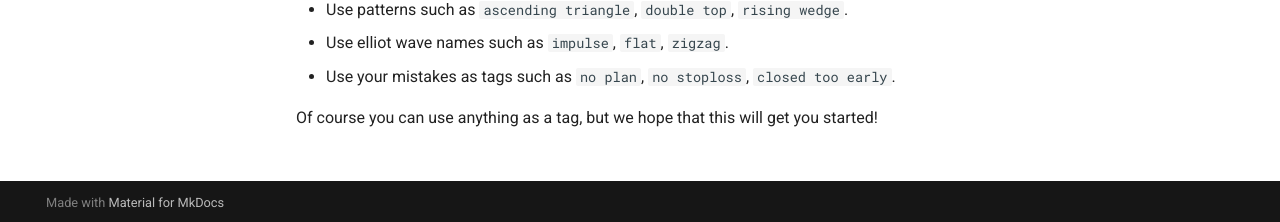
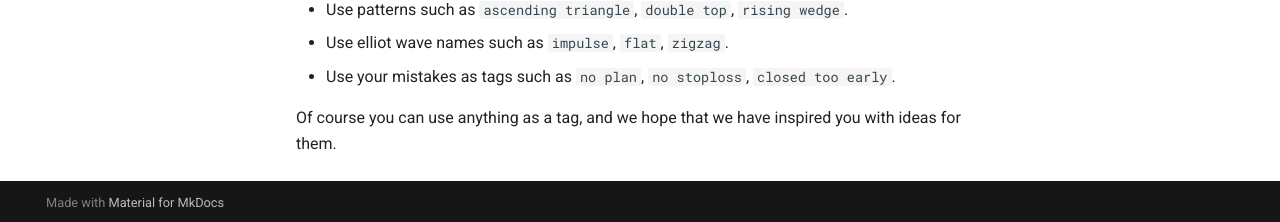
Before and after one commit to TradeTracker/docs, an MkDocs documentation site: the page built from docs/tags.md, in a window 1280 px wide and 1298 px high. Shown: the part 1073-1295 px from the top of the window. Built offline with MkDocs 1.6.1 and Material for MkDocs 9.7.7, drawn with Linux system fonts in a browser that asks for light colours.

Commit message:
tags doc update

```diff
--- a/docs/tags.md
+++ b/docs/tags.md
@@ -30,4 +30,4 @@ Tags are universably applicable, so to get you started, here are a few ideas whi
  * Use elliot wave names such as `impulse`, `flat`, `zigzag`.
  * Use your mistakes as tags such as `no plan`, `no stoploss`, `closed too early`.
 
-Of course you can use anything as a tag, but we hope that this will get you started!
+Of course you can use anything as a tag, and we hope that we have inspired you with ideas for them.
```
